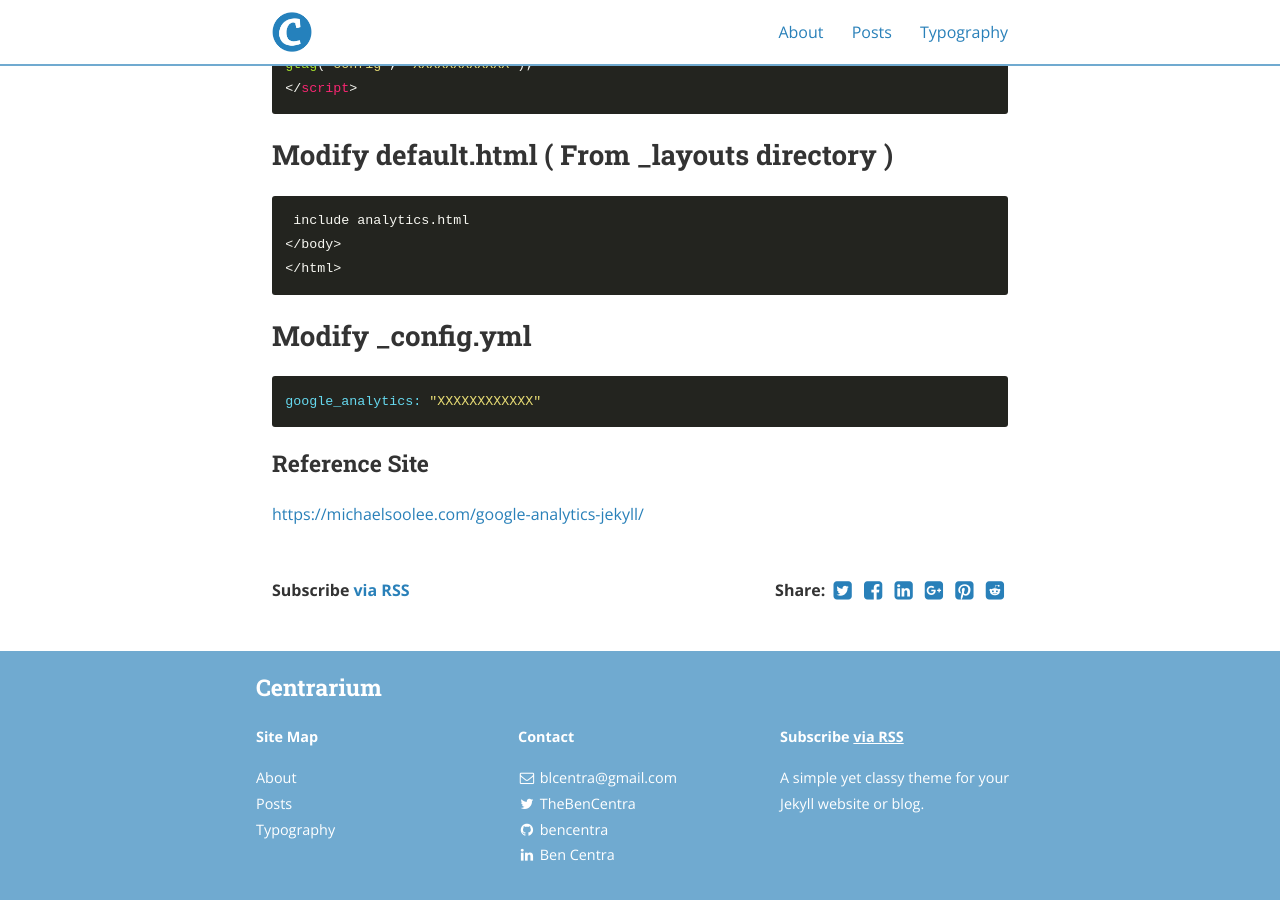
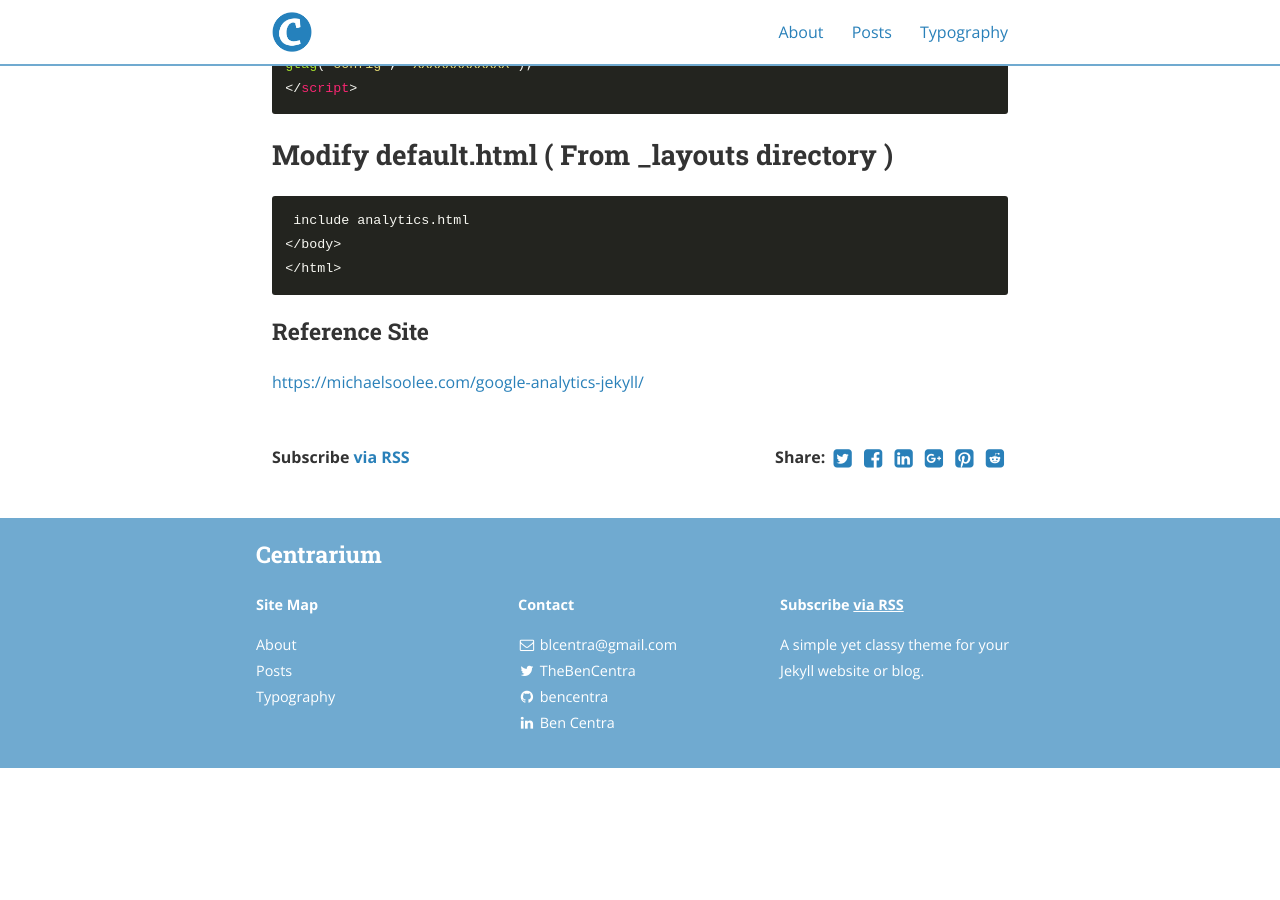
Before and after one commit to rhsoddld/rhsoddld.github.io, a Jekyll site: the page built from _posts/2021-05-17-k8s_7.md, in a window 1280 px wide and 900 px high, scrolled down 1209 px. Built offline with Jekyll 4.4.1, drawn with Linux system fonts in a browser that asks for light colours; nearby versions of some CDN libraries; after the commit the page ends 1977 px from its top, so only the background shows below that.

Commit message:
2021/5/17 jellky google analytic

```diff
--- a/_posts/2021-05-17-k8s_7.md
+++ b/_posts/2021-05-17-k8s_7.md
@@ -40,8 +40,5 @@ Get Google Analytics Tracking ID
     </body>
     </html>
 
-## Modify _config.yml
-    google_analytics: "XXXXXXXXXXXX"
-
 ### Reference Site
 [https://michaelsoolee.com/google-analytics-jekyll/](https://michaelsoolee.com/google-analytics-jekyll/)
```
Also changed, not shown: about.md (line endings or trailing spaces).
